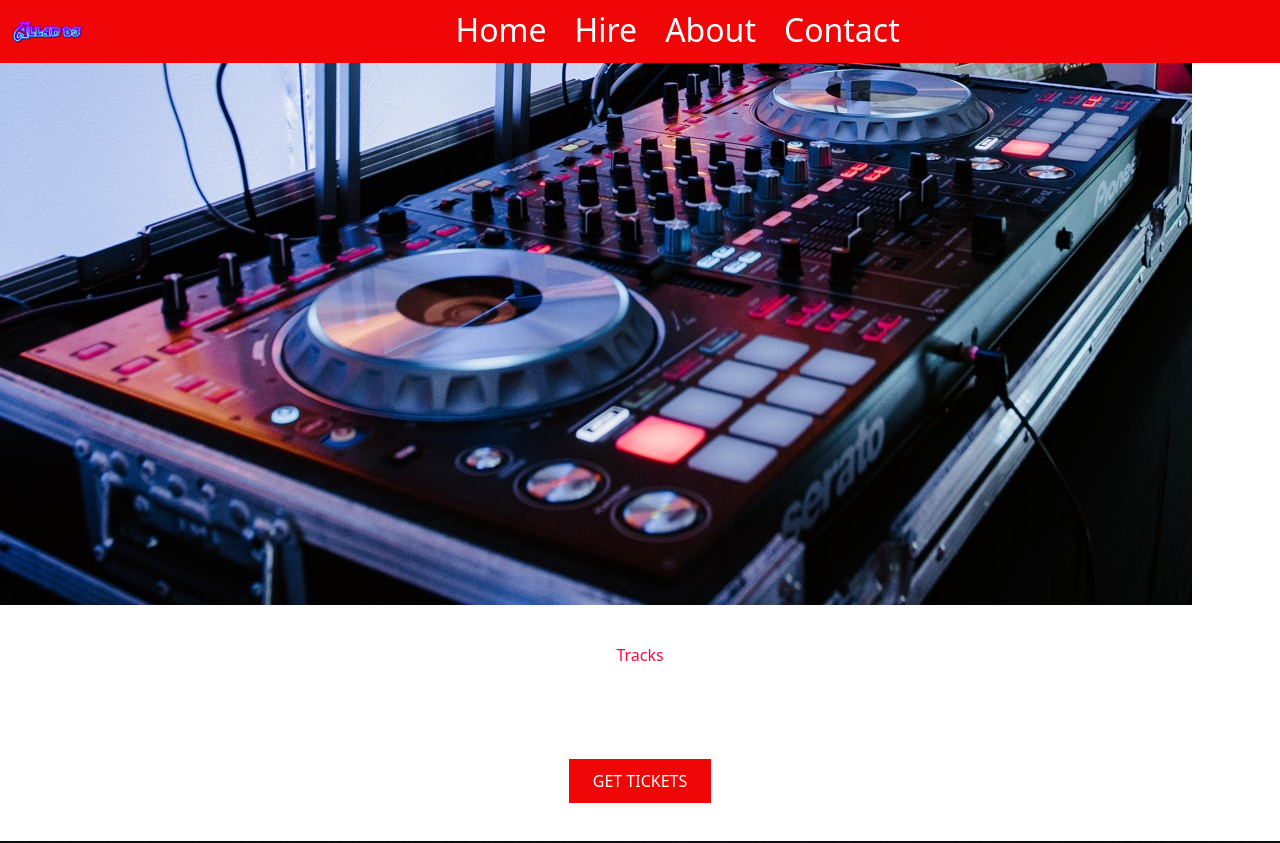
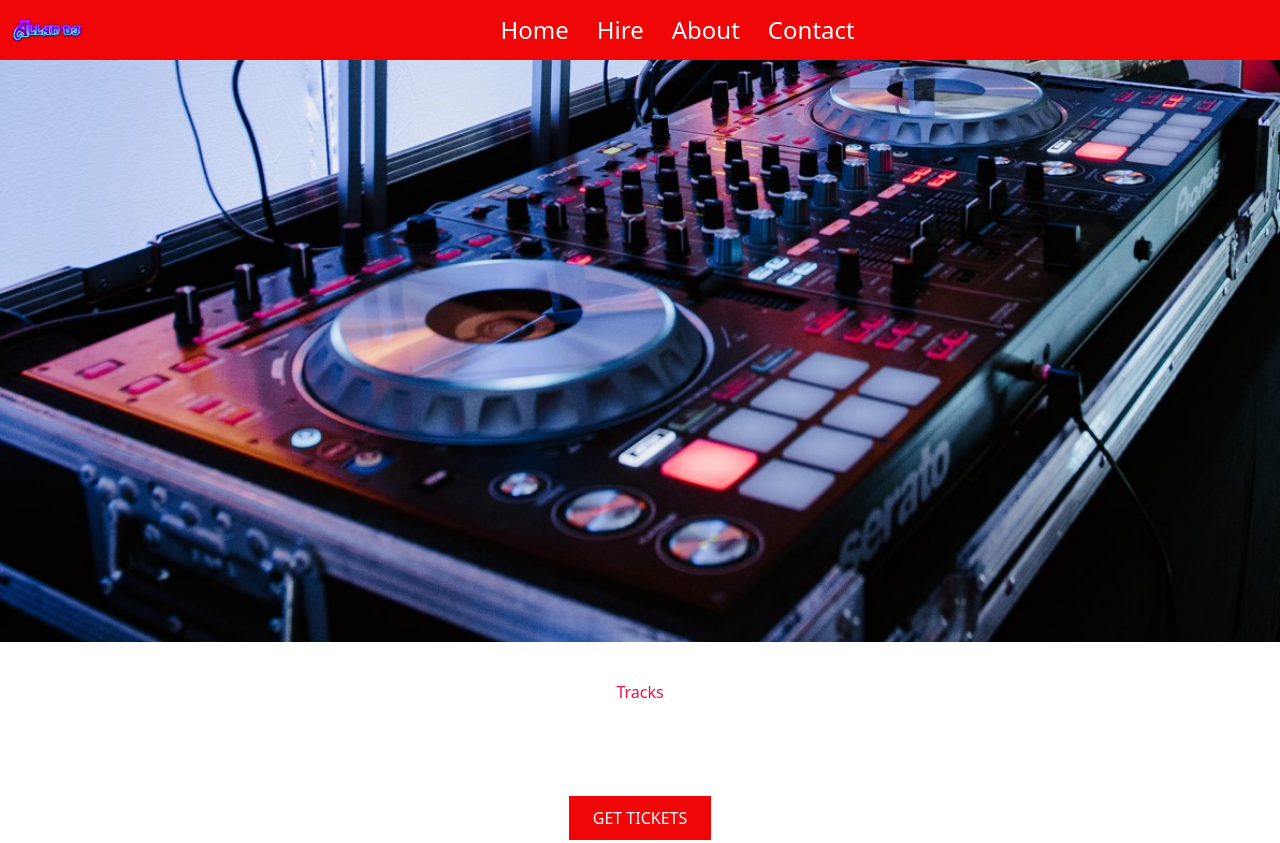
Before and after one commit to Katoemma/allandeejay, a website: page public/index.html in a window 1280 px wide. Shown: the top 843 px of the page. Drawn offline with Linux system fonts and the light colour scheme.

Commit message:
modified the width of the hero bg

```diff
--- a/public/index.html
+++ b/public/index.html
@@ -41,10 +41,10 @@
             <span class="absolute right-10 top-10 md:hidden lg:hidden" onclick="closeNav()"><img src="assets/close.png" alt="close"></span>
             <!--navigation links-->
             <div class="list-none flex flex-col justify-between mt-40 p-5 gap-7 left-28 md:flex-row md:mt-auto md:justify-center md:p-1 md:text-2xl ">
-                <li><a class="md:text-2xl " style="color: #ffffff; font-size:32px;" href="#">Home</a></li>
-                <li><a class="md:text-2xl " style="color: #ffffff; font-size:32px;" href="#">Hire</a></li>
-                <li><a class="md:text-2xl " style="color: #ffffff; font-size:32px;" href="#">About</a></li>
-                <li><a class="md:text-2xl " style="color: #ffffff; font-size:32px;" href="#">Contact</a></li>
+                <li><a class="text-3xl md:text-2xl " style="color: #ffffff;" href="#">Home</a></li>
+                <li><a class="text-3xl md:text-2xl " style="color: #ffffff;" href="#">Hire</a></li>
+                <li><a class="text-3xl md:text-2xl " style="color: #ffffff;" href="#">About</a></li>
+                <li><a class="text-3xl md:text-2xl " style="color: #ffffff;" href="#">Contact</a></li>
             </div>
         </div>
         <!--menu icon-->
@@ -56,8 +56,8 @@
         <div class="hero-page">
             <!--Hero image-->
             <div class="h-48  w-full md:h-auto ">
-                <img class="md:hidden" id="hero-img" src="img/party-table-mini.jpg" alt="hero" >
-                <img class="hidden md:block " src="img/party-tabled-compressed.jpg" alt="table">
+                <img class="md:hidden w-full" id="hero-img" src="img/party-table-mini.jpg" alt="hero" >
+                <img class="hidden md:block w-full" src="img/party-tabled-compressed.jpg" alt="table">
             </div>
            <!--the red box design-->
             <!--<div class="w-72 h-56 border-10 border-solid border-red border-t-none top-{270px} left-8 z-1 opacity-0.3"></div>-->
```
